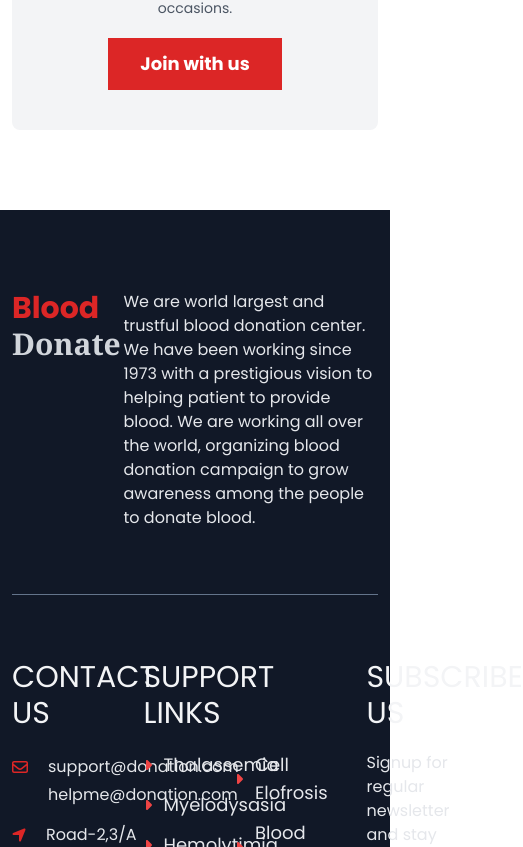
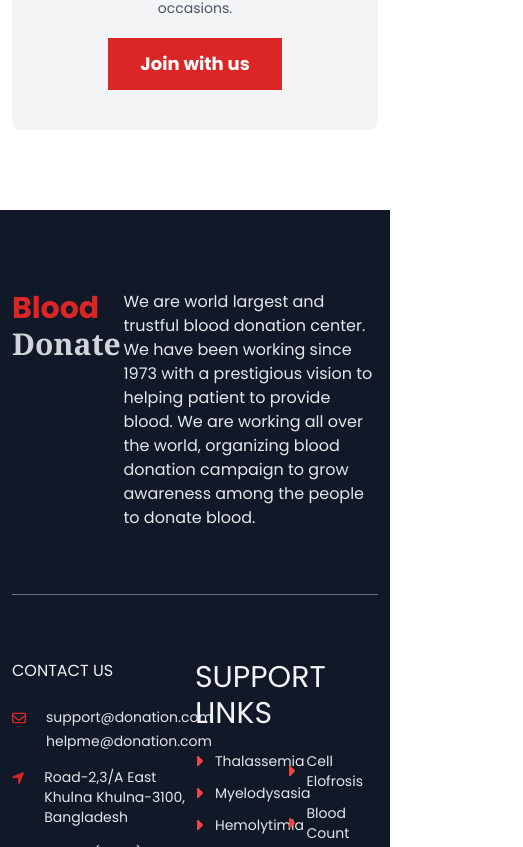
Before and after one commit to miraz66/dream_touch_blood, a React (Vite) app: page / in a window 390 px wide. Shown: the part 11153-12000 px from the top of the page, 523 px wide, since content can reach past the window. Built offline with nearby package versions, Linux system fonts and the light colour scheme.

Commit message:
FooterContact

```diff
--- a/src/components/Footer.jsx
+++ b/src/components/Footer.jsx
@@ -44,11 +44,13 @@ function Footer() {
 
           <p className="my-16 h-[1px] bg-slate-500 w-full"></p>
 
-          <div className="flex gap-10">
-            <div className="w-1/4">
+          <div className="grid grid-cols-2 xl:grid-cols-4 lg:gap-10 xl:gap-0">
+            <div>
               <ul className="text-white">
-                <li className="pb-6 text-3xl text-gray-100">CONTACT US</li>
-                <li className="flex gap-5 pb-4">
+                <li className="pb-6 md:text-2xl lg:text-3xl text-gray-100">
+                  CONTACT US
+                </li>
+                <li className="flex gap-5 pb-4 text-sm lg:text-base">
                   <FontAwesomeIcon
                     className="text-red-600 pt-1"
                     icon={faEnvelope}
@@ -68,7 +70,7 @@ function Footer() {
                     </a>
                   </div>
                 </li>
-                <li className="flex gap-5 pb-4">
+                <li className="flex gap-5 pb-4 text-sm lg:text-base">
                   <FontAwesomeIcon
                     className="text-red-600 pt-1"
                     icon={faLocationArrow}
@@ -77,7 +79,7 @@ function Footer() {
                     Road-2,3/A East Khulna Khulna-3100, Bangladesh
                   </p>
                 </li>
-                <li className="flex gap-5">
+                <li className="flex gap-5 text-sm lg:text-base">
                   <FontAwesomeIcon
                     className="text-red-600 pt-1"
                     icon={faPhone}
@@ -90,7 +92,7 @@ function Footer() {
               </ul>
             </div>
 
-            <div className="w-2/4 text-white">
+            <div className="xl:col-span-2 text-white">
               <h3 className="pb-5 text-3xl text-gray-100">SUPPORT LINKS</h3>
               <div className="flex">
                 <ul className="w-1/2">
@@ -104,7 +106,7 @@ function Footer() {
                         icon={faCaretRight}
                       ></FontAwesomeIcon>
                       <a
-                        className="text-lg hover:text-red-500 ease-in-out duration-300"
+                        className="text-sm lg:text-lg hover:text-red-500 ease-in-out duration-300"
                         href={link}
                       >
                         {name}
@@ -113,7 +115,7 @@ function Footer() {
                   ))}
                 </ul>
 
-                <ul className="w-1/2">
+                <ul>
                   {supportLink.LinkNameSecond.map(({ name, link }, index) => (
                     <li
                       className="pb-3 text-gray-200 flex gap-3 items-center"
@@ -124,7 +126,7 @@ function Footer() {
                         icon={faCaretRight}
                       ></FontAwesomeIcon>
                       <a
-                        className="text-lg hover:text-red-500 ease-in-out duration-300"
+                        className="text-sm lg:text-lg hover:text-red-500 ease-in-out duration-300"
                         href={link}
                       >
                         {name}
@@ -135,7 +137,7 @@ function Footer() {
               </div>
             </div>
 
-            <div className="w-1/4">
+            <div className="max-xl:col-span-2">
               <h3 className="text-3xl text-gray-100 pb-5">SUBSCRIBE US</h3>
               <p className="pb-5 text-gray-200">
                 Signup for regular newsletter and stay up to date with our
```
